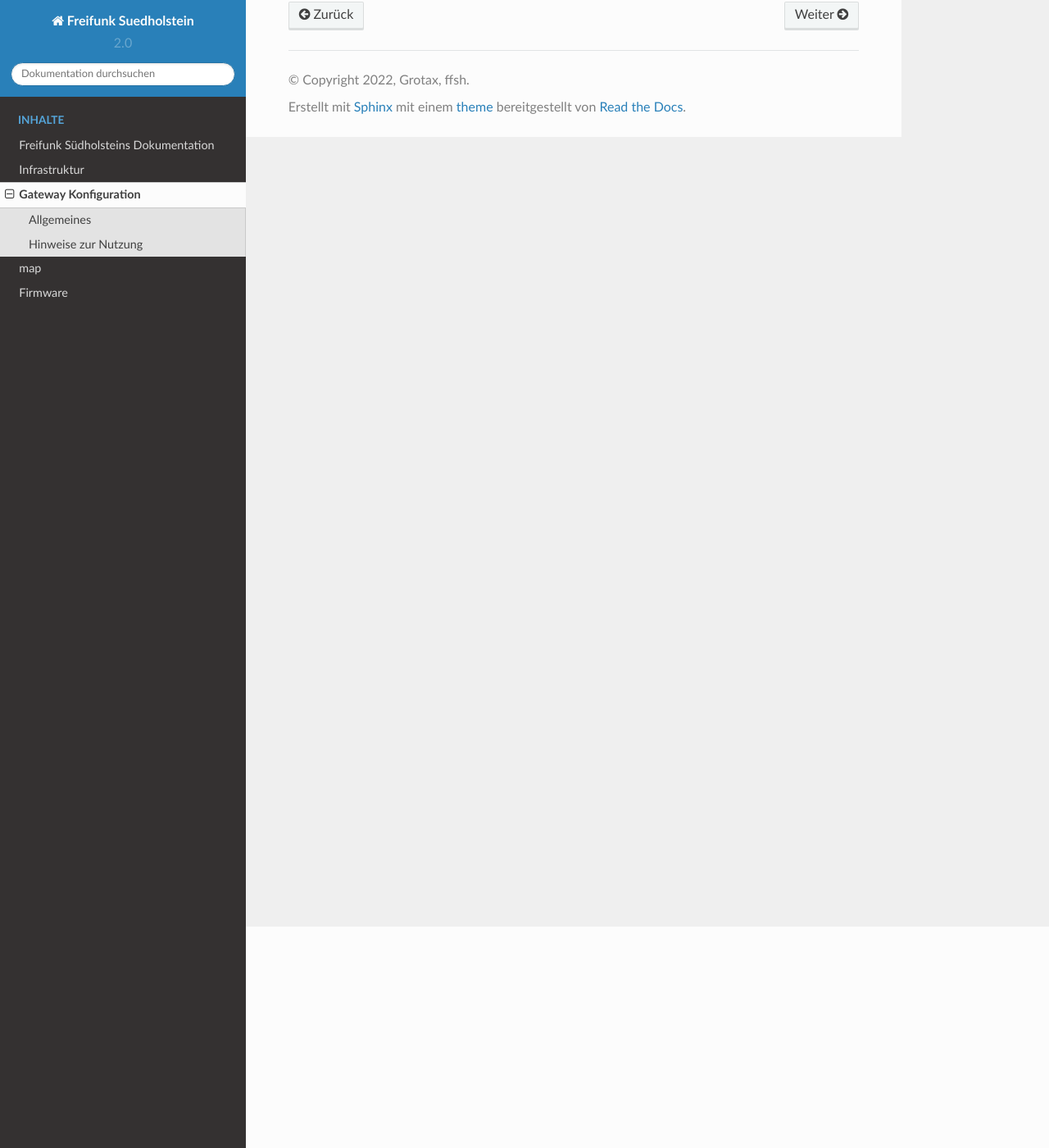
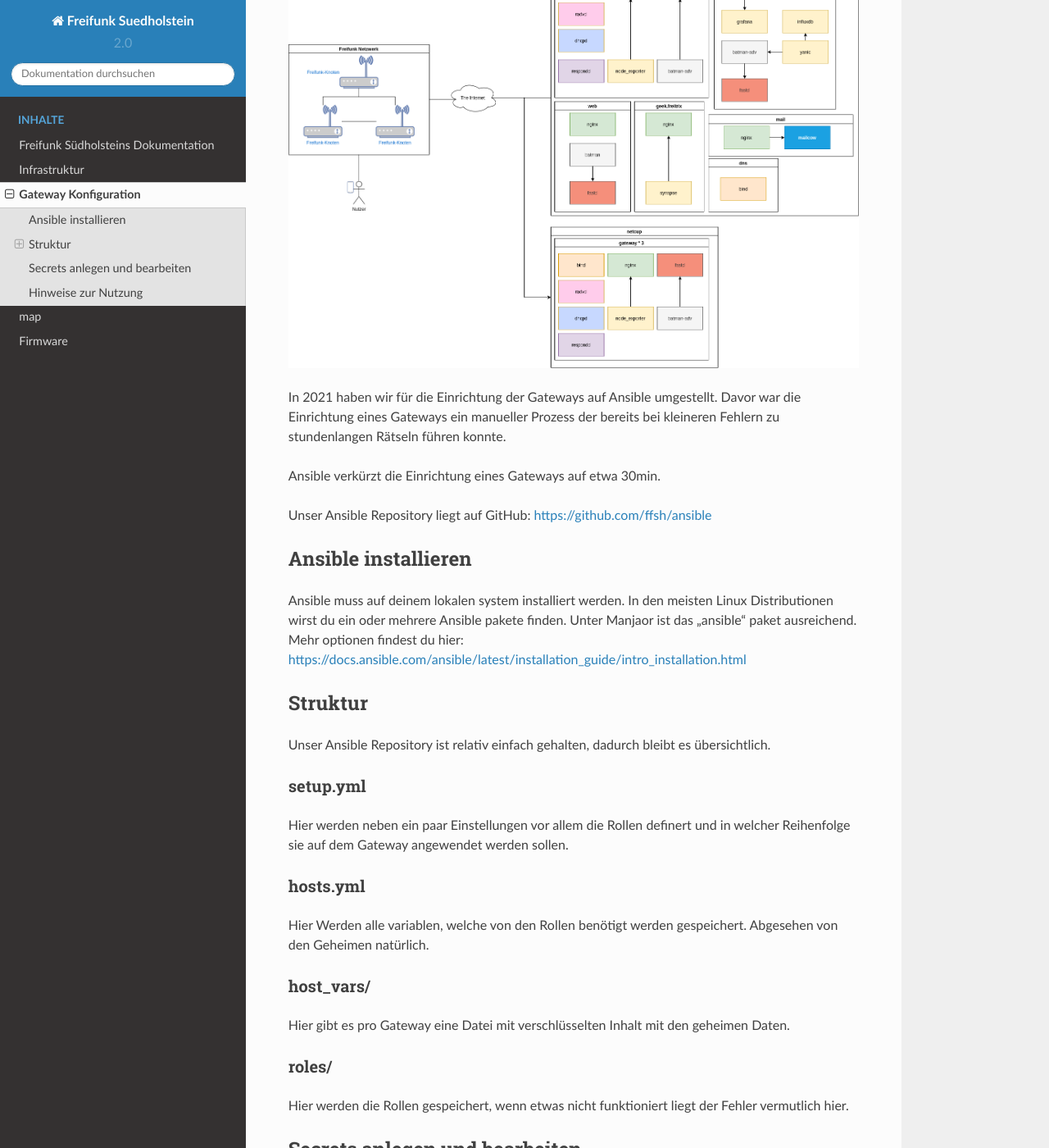
Before and after one commit to ffsh/docs, a Sphinx documentation site: the page built from docs/gateway.rst, in a window 1280 px wide and 1400 px high, scrolled down 270 px. Shown: the whole window at 82% size. Built offline with Sphinx 7.4.7 and the Read the Docs theme 2.0.0, drawn with Linux system fonts in a browser that asks for light colours; some of the changed text lies outside the part shown.

Commit message:
Start ansible based documentation
Signed-off-by: Benjamin Brahmer <info@b-brahmer.de>

```diff
--- a/docs/gateway.rst
+++ b/docs/gateway.rst
@@ -4,10 +4,53 @@
 
 Gateway Konfiguration
 =====================
+Dies ist die Dokumentation für die Gateways von Freifunk Südholstein.
+
+.. image:: images/overview.png
+
+In 2021 haben wir für die Einrichtung der Gateways auf Ansible umgestellt.
+Davor war die Einrichtung eines Gateways ein manueller Prozess der bereits bei kleineren Fehlern zu stundenlangen Rätseln führen konnte.
+
+Ansible verkürzt die Einrichtung eines Gateways auf etwa 30min.
+
+Unser Ansible Repository liegt auf GitHub: https://github.com/ffsh/ansible
+
+Ansible installieren
+--------------------
+Ansible muss auf deinem lokalen system installiert werden.
+In den meisten Linux Distributionen wirst du ein oder mehrere Ansible pakete finden.
+Unter Manjaor ist das "ansible" paket ausreichend.
+Mehr optionen findest du hier:
+https://docs.ansible.com/ansible/latest/installation_guide/intro_installation.html
 
 
-Allgemeines
------------
+Struktur
+--------
+Unser Ansible Repository ist relativ einfach gehalten, dadurch bleibt es übersichtlich.
+
+setup.yml
+^^^^^^^^^
+Hier werden neben ein paar Einstellungen vor allem die Rollen definert und in welcher Reihenfolge sie auf dem Gateway angewendet werden sollen.
+
+hosts.yml
+^^^^^^^^^
+Hier Werden alle variablen, welche von den Rollen benötigt werden gespeichert. Abgesehen von den Geheimen natürlich.
+
+host_vars/
+^^^^^^^^^^
+Hier gibt es pro Gateway eine Datei mit verschlüsselten Inhalt mit den geheimen Daten.
+
+roles/
+^^^^^^
+Hier werden die Rollen gespeichert, wenn etwas nicht funktioniert liegt der Fehler vermutlich hier.
+
+Secrets anlegen und bearbeiten
+------------------------------
+Für unser Gateway brauchen wir natürlich auch Geheime daten, welche wir nicht öffentlich im git Repository ablegen wollen.
+Dafür bietet Ansible eine integrierte Funktion, welche eine verschlüsselte Datei mit den gewünschten Daten erstellt.
+Die Readme Datei im Repository erklärt wie neue Secrets erstellt werden und wie man sie bearbeitet.
+
+Mehr zu diesem Thema: https://docs.ansible.com/ansible/latest/user_guide/vault.html#
 
 
 Hinweise zur Nutzung
```
Also changed, not shown: docs/images/overview.png (added).
